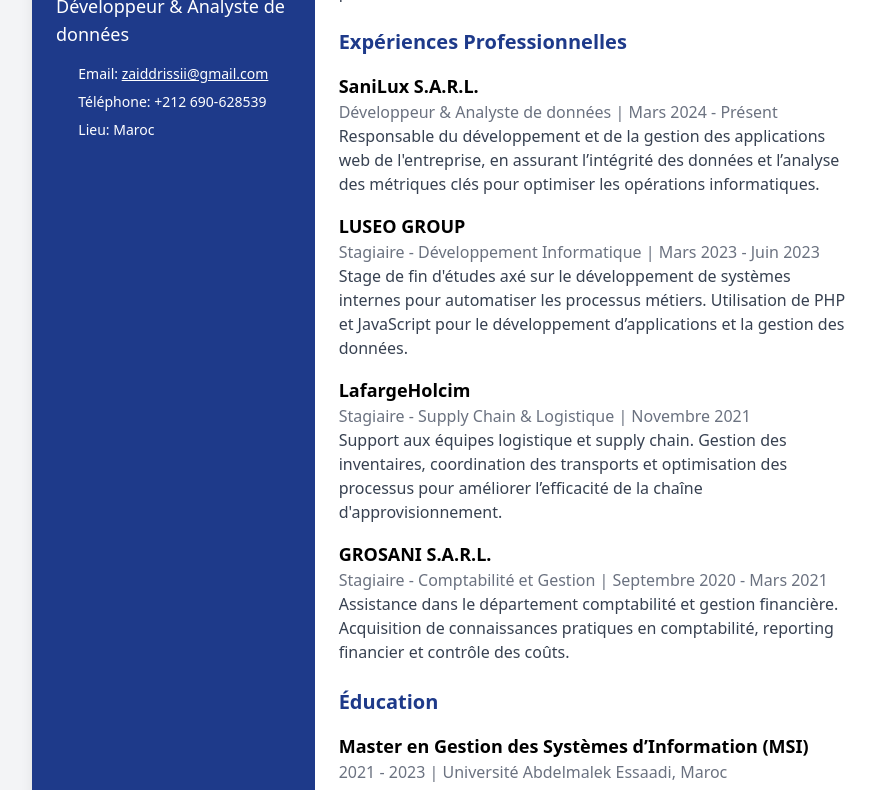
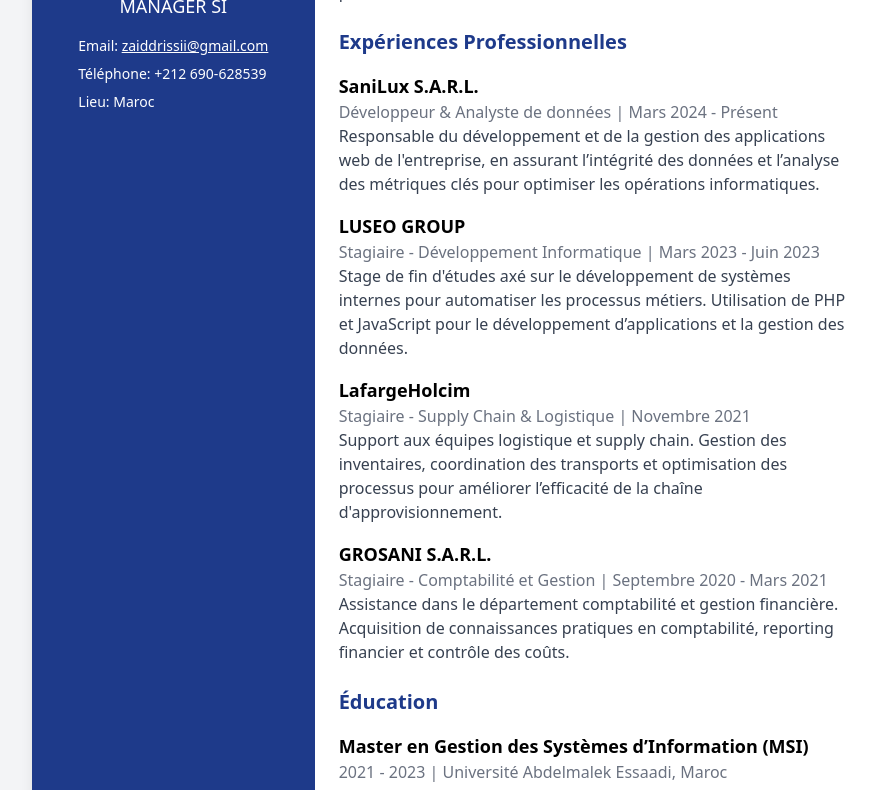
Before and after one commit to zaiddrissi/cv_zaiddrissi, a plain HTML site: page index.html in a window 1280 px wide. Shown: the part 288-1078 px from the top of the page, without its empty margins (184-1060 px from the left). Drawn offline with nearby package versions, Linux system fonts and the light colour scheme.

Commit message:
index.html

```diff
--- a/index.html
+++ b/index.html
@@ -17,7 +17,7 @@
                     <img src="pdp_cv.jpg" alt="Photo de profil" class="w-32 h-32 rounded-full object-cover border-4 border-white">
                 </div>
                 <h2 class="text-2xl font-bold mb-2">Zaid Drissi</h2>
-                <p class="text-lg mb-4">Développeur & Analyste de données</p>
+                <p class="text-lg mb-4">MANAGER SI</p>
                 <ul class="space-y-2 text-sm">
                     <li>Email: <a href="mailto:zaiddrissii@gmail.com" class="text-white underline">zaiddrissii@gmail.com</a></li>
                     <li>Téléphone: +212 690-628539</li>
```
